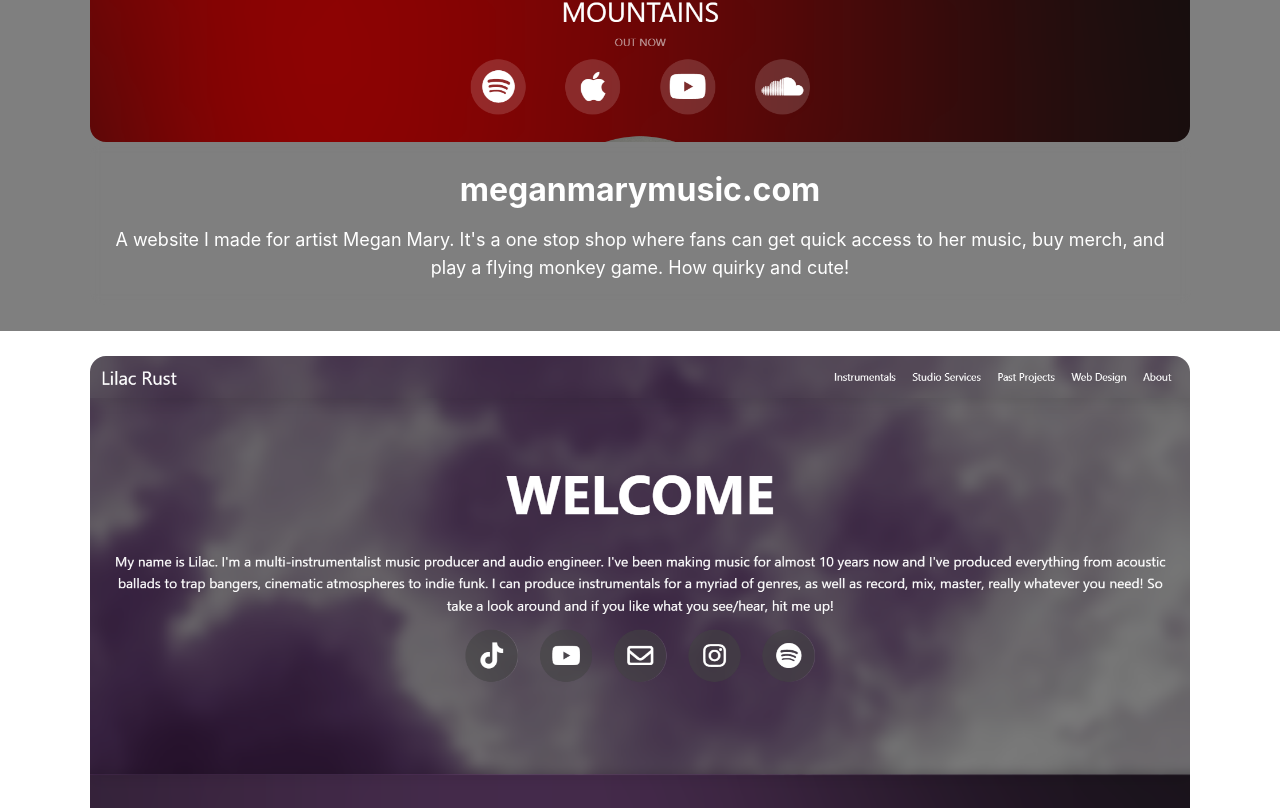
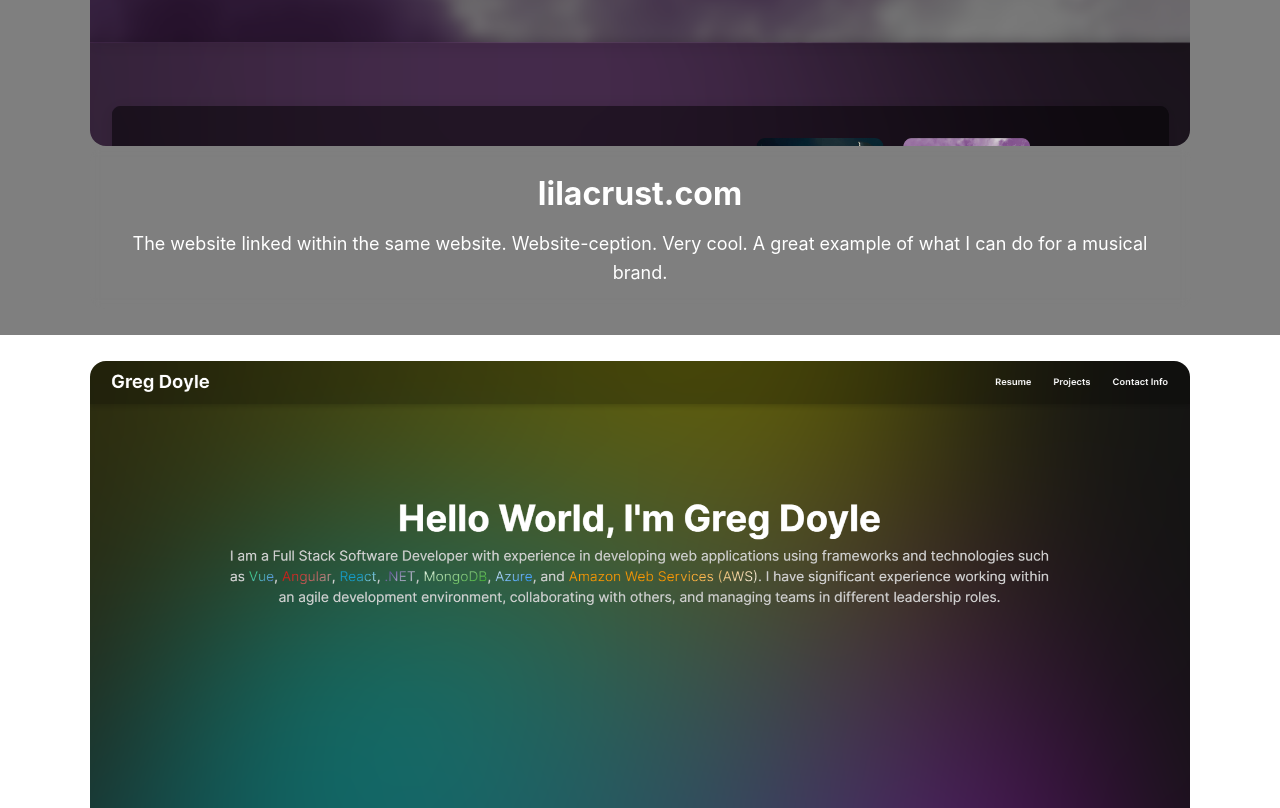
Before and after one commit to 18gdoyle/lilac-rust-recordings, a Vue app: page /webdesign in a window 1280 px wide. Shown: the part 1032-1840 px from the top of the page. Built offline with nearby package versions, Linux system fonts and the light colour scheme.

Commit message:
more updates

```diff
--- a/src/components/Footer.vue
+++ b/src/components/Footer.vue
@@ -4,7 +4,7 @@ import SocialLinks from '@/components/SocialLinks.vue';
 <template>
     <footer class="footer">
         <div class="footer-content">
-            <p class="footer-text">&copy; 2024 Lilac Rust. All Rights Reserved.</p>
+            <p class="footer-text">&copy; 2025 Lilac Rust. All Rights Reserved.</p>
             <div class="footer-social">
                 <SocialLinks></SocialLinks>
             </div>
--- a/src/views/WebDesignView.vue
+++ b/src/views/WebDesignView.vue
@@ -21,25 +21,23 @@ import WebDesignProject from '@/components/WebDesignProject.vue';
             <h1 class="pageSubtitle">PAST PROJECTS</h1>
             <br />
             <div class="darkSection">
-                <WebDesignProject :url="'https://meganmarymusic.com/'" :displayedURL="'meganmarymusic.com'"
-                    :description="`A website I made for artist Megan Mary. It's a one stop shop where fans can get quick access to her music, buy merch, and play a flying monkey game. How quirky and cute!`"
-                    :desktopImage="'/meganMaryWebsite.png'" :mobileImage="'/meganMaryMobile.png'"
-                    :imageAlt="`Megan Mary's Website`"></WebDesignProject>
-            </div>
                 <WebDesignProject :url="'https://lilacrust.com/'" :displayedURL="'lilacrust.com'"
                     :description="'The website linked within the same website. Website-ception. Very cool. A great example of what I can do for a musical brand.'"
                     :desktopImage="'/lilacRustWebsite.png'" :mobileImage="'/lilacRustWebsiteMobile.png'"
                     :imageAlt="`Lilac Rust's Website`"></WebDesignProject>
-            <div class="darkSection">
+            </div>
+            <div class="lightSection">
                 <WebDesignProject :url="'https://gregoryvincentdoyle.com/'" :displayedURL="'gregoryvincentdoyle.com'"
                     :description="'A website I made for my corporate work life alter ego'"
                     :desktopImage="'/gregDoyleWebsite.png'" :mobileImage="'/gregDoyleWebsiteMobile.png'"
                     :imageAlt="`Greg Doyle's Website`"></WebDesignProject>
             </div>
+            <div class="darkSection">
                 <WebDesignProject :url="'https://catherines-pet-care.uk.r.appspot.com/'"
                     :displayedURL="'catherines-pet-care.uk.r.appspot.com'"
                     :description="'A website I made for a pet care business'" :desktopImage="'/cPC.png'"
                     :mobileImage="'/cPCMobile.png'" :imageAlt="`Catherine's Pet Care Website`"></WebDesignProject>
+            </div>
         </div>
     </div>
 </template>
@@ -70,8 +68,16 @@ export default {
     transition: all .3s;
 }
 
+.lightSection {
+    width: 100%;
+    display: flex;
+    flex-direction: column;
+    justify-content: center;
+    align-items: center;
+}
+
 .darkSection {
-    background-color: rgba(0,0,0,.5);
+    background-color: rgba(0, 0, 0, .5);
     width: 100%;
     display: flex;
     flex-direction: column;
```
Lines whose indentation alone changed are shown as unchanged.
